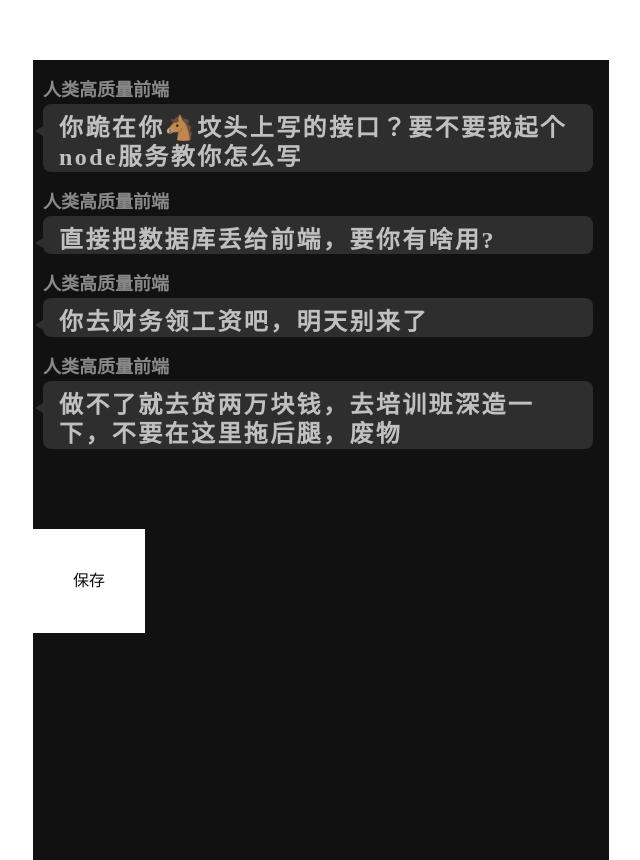
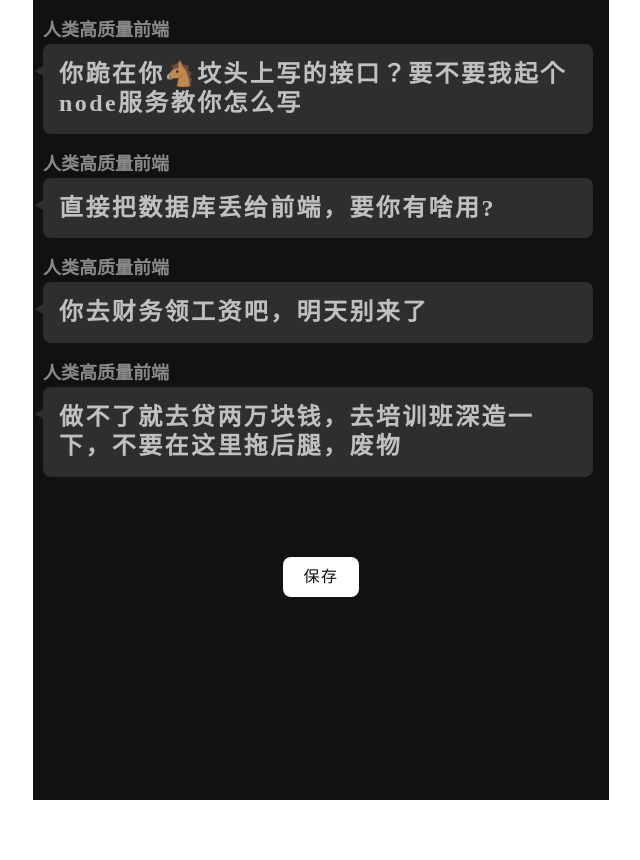
Before and after one commit to Jarvis-Liu/beautiful-language, a Vue app: page /#/highQuality in a window 1280 px wide. Shown: the whole page, without its empty margins (319-959 px from the left). After the commit the page ends 800 px from the top, so only its background shows below. Built offline with nearby package versions, Linux system fonts and the light colour scheme; a web font is replaced by a local one.

Commit message:
🎨 调整下载

```diff
--- a/index.html
+++ b/index.html
@@ -2,7 +2,7 @@
  * @Author: Jarvis 823867852@qq.com
  * @Date: 2022-05-06 16:58:48
  * @LastEditors: Jarvis 823867852@qq.com
- * @LastEditTime: 2022-05-06 23:50:16
+ * @LastEditTime: 2022-05-07 12:13:27
  * @FilePath: \beautiful-language\index.html
  * @Description: 这是默认设置,请设置`customMade`, 打开koroFileHeader查看配置 进行设置: https://github.com/OBKoro1/koro1FileHeader/wiki/%E9%85%8D%E7%BD%AE
 -->
@@ -11,7 +11,7 @@
   <head>
     <meta charset="UTF-8" />
     <link rel="icon" href="/favicon.ico" />
-    <meta name="viewport" content="width=device-width, initial-scale=1.0" />
+    <meta name="viewport" content="width=device-width, initial-scale=1.0,maximum-scale=1.0, user-scalable=0" />
     <title>Vite App</title>
   </head>
   <body>
--- a/src/App.vue
+++ b/src/App.vue
@@ -2,7 +2,7 @@
  * @Author: Jarvis 823867852@qq.com
  * @Date: 2022-05-06 16:58:48
  * @LastEditors: Jarvis 823867852@qq.com
- * @LastEditTime: 2022-05-06 22:33:24
+ * @LastEditTime: 2022-05-07 14:22:57
  * @FilePath: \beautiful-language\src\App.vue
  * @Description: 这是默认设置,请设置`customMade`, 打开koroFileHeader查看配置 进行设置: https://github.com/OBKoro1/koro1FileHeader/wiki/%E9%85%8D%E7%BD%AE
 -->
@@ -22,6 +22,5 @@
   -moz-osx-font-smoothing: grayscale;
   text-align: center;
   color: #2c3e50;
-  margin-top: 60px;
 }
 </style>
--- a/src/views/highQuality/components/messageCard.vue
+++ b/src/views/highQuality/components/messageCard.vue
@@ -2,7 +2,7 @@
  * @Author: Jarvis 823867852@qq.com
  * @Date: 2022-05-06 21:48:48
  * @LastEditors: Jarvis 823867852@qq.com
- * @LastEditTime: 2022-05-06 23:48:13
+ * @LastEditTime: 2022-05-07 14:08:46
  * @FilePath: \beautiful-language\src\views\highQuality\components\messageCard.vue
  * @Description: 这是默认设置,请设置`customMade`, 打开koroFileHeader查看配置 进行设置: https://github.com/OBKoro1/koro1FileHeader/wiki/%E9%85%8D%E7%BD%AE
 -->
@@ -13,7 +13,7 @@
     </div>
     <div
       contenteditable="true"
-      class="bubble text-2xl px-4 ml-2.5 mr-4 rounded-lg font-semibold tracking-widest"
+      class="bubble text-2xl p-4 ml-2.5 mr-4 rounded-lg font-semibold tracking-widest"
       @focus="handleContentFocus"
       @blur="handleContentBlur"
     >
@@ -50,9 +50,7 @@ const handleContentBlur = () => {
   background: #2e2e2e;
   color: rgba(255, 255, 255, .7);
   position: relative;
-  line-height: 1.2;
-  padding-top: 10px;
-  padding-bottom: 0px;
+  line-height: 1.8rem;
   &:focus {
     outline:none;
     border:none;
--- a/src/views/highQuality/index.vue
+++ b/src/views/highQuality/index.vue
@@ -2,7 +2,7 @@
  * @Author: Jarvis 823867852@qq.com
  * @Date: 2022-05-06 21:38:00
  * @LastEditors: Jarvis 823867852@qq.com
- * @LastEditTime: 2022-05-06 23:45:11
+ * @LastEditTime: 2022-05-07 14:10:21
  * @FilePath: \beautiful-language\src\views\highQuality\index.vue
  * @Description: 这是默认设置,请设置`customMade`, 打开koroFileHeader查看配置 进行设置: https://github.com/OBKoro1/koro1FileHeader/wiki/%E9%85%8D%E7%BD%AE
 -->
@@ -25,9 +25,9 @@
         />
       </template>
     </div>
-    <div class="operation flex">
+    <div class="operation flex justify-center">
       <div
-        class="btn p-10"
+        class="btn px-5 py-2 rounded-lg tracking-widest"
         @click="handleSave"
       >
         保存
@@ -64,17 +64,33 @@ onMounted(() => {
   })
 })
 const handleSave = () => {
-  html2canvas(content.value, {
-    useCORS: true,
-    allowTaint: true
-  }).then(function (canvas) {
-    document.body.appendChild(canvas)
-    // const a = document.createElement('a')
-    // a.href = canvas.toDataURL('image/png')
-    // a.download = '分享二维码'
-    // a.click()
+  html2canvas(content.value).then(function (canvas) {
+    // document.documentElement.appendChild(canvas)
+    const base64 = canvas.toDataURL('image/png')
+    dowaload(dataURLtoBlob(base64))
   })
 }
+
+const dataURLtoBlob = (dataurl) => {
+  const arr = dataurl.split(',')
+  const mime = arr[0].match(/:(.*?);/)[1]
+  const bstr = window.atob(arr[1])
+  let n = bstr.length
+  const u8arr = new Uint8Array(n)
+  while (n--) {
+    u8arr[n] = bstr.charCodeAt(n)
+  }
+  return new Blob([u8arr], { type: mime })
+}
+
+const dowaload = (blob) => {
+  const a = document.createElement('a')
+  a.download = `${new Date().getTime()}.jpg`
+  a.innerHTML = 'download'
+  a.href = URL.createObjectURL(blob)
+  a.click()
+}
+
 </script>
 
 <style lang="less">
```
